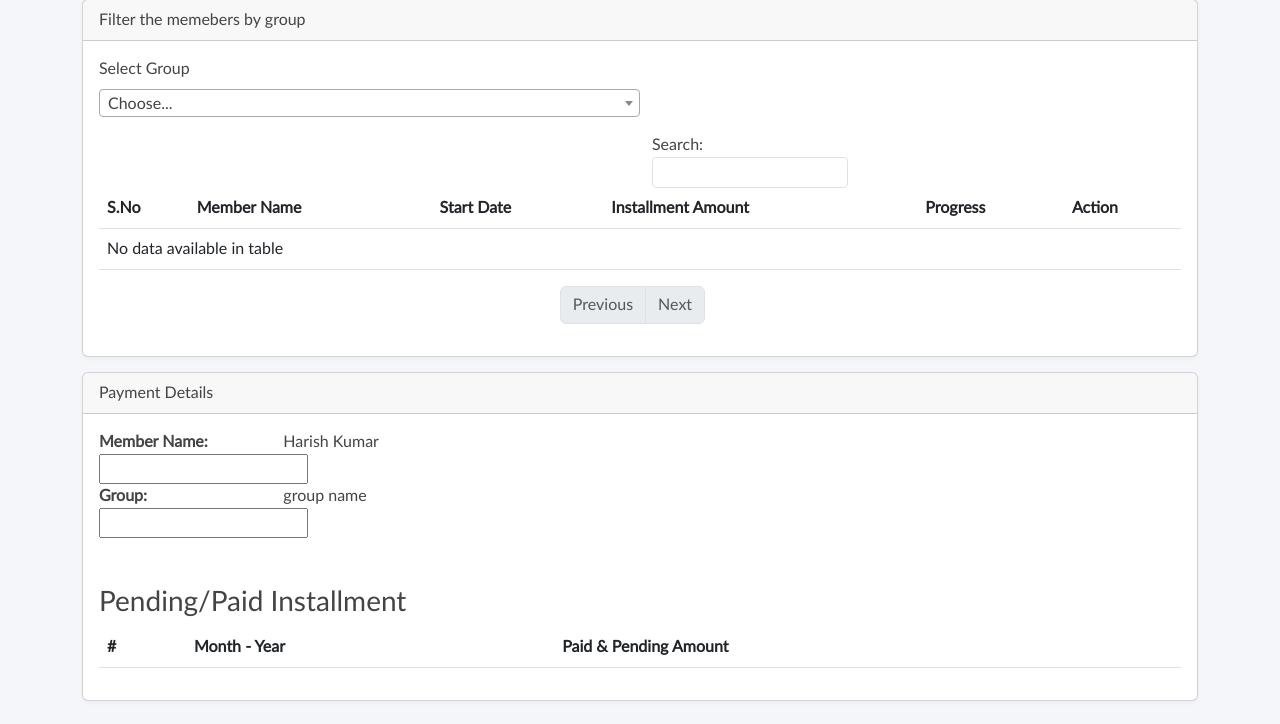
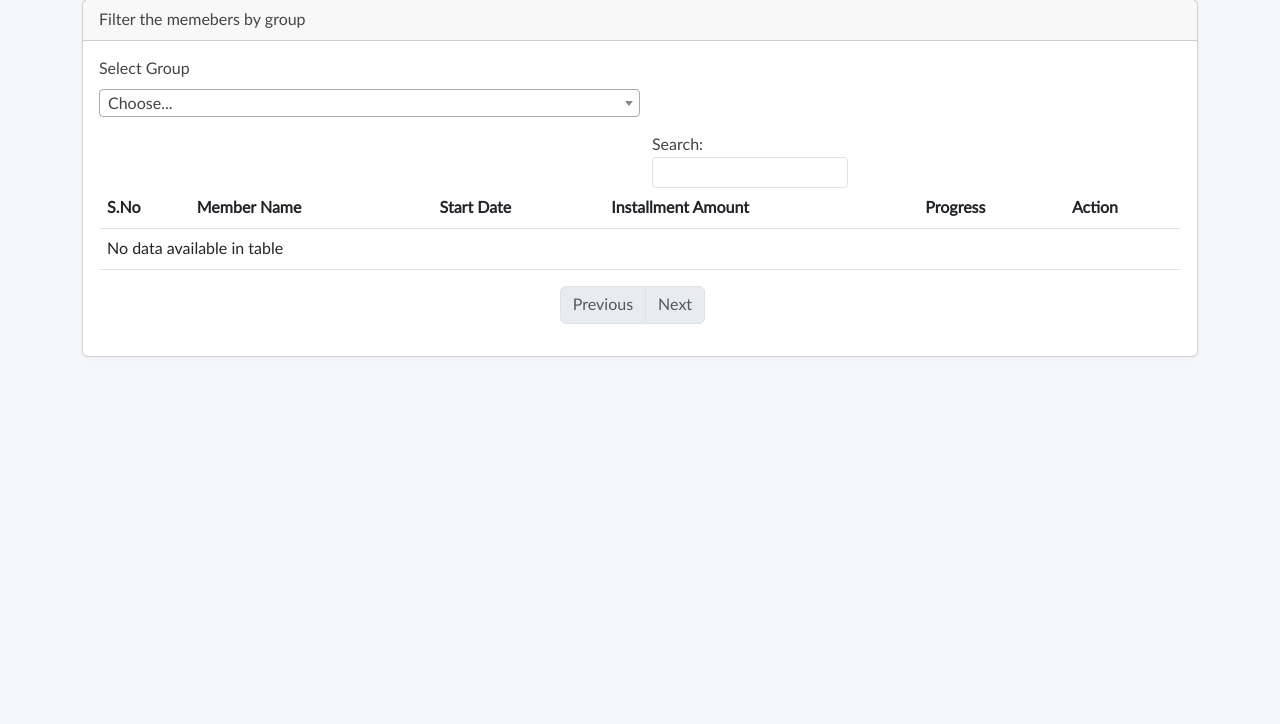
Before and after one commit to honeyonsys/chitfund, a PHP site: page /payments.php in a window 1280 px wide. Shown: the part 141-865 px from the top of the page. After the commit the page ends 498 px from the top, so only its background shows below. Run offline with PHP 8.4, Linux system fonts and the light colour scheme; the visitor is signed in with stand-in values (Sample User, id 1); data comes from the database, SQL or seed files in the repository; lists and menus that the app fills with data are empty.

Commit message:
hide payment block by default

```diff
--- a/payments.php
+++ b/payments.php
@@ -70,18 +70,18 @@ include("validateSession.php");
                         </div>
 
                         <!--Member Payment Detail Block-->
-                        <div class="col-md-12">
+                        <div class="col-md-12" id="paymentsBlock" style="display:none">
                             <div class="card">
                             <div class="card-header">Payment Details</div>
                                 <div class="card-body">
                                     <div class="row">
-                                        <div class="col-md-2"><b>Member Name:</b> <input type="text" id="memberIdForPayment"/></div>
-                                        <div class="col-md-10" id="paymentDetailMemberName">Harish Kumar</div>
+                                        <div class="col-md-2"><b>Member Name:</b> <input type="hidden" id="memberIdForPayment"/></div>
+                                        <div class="col-md-10" id="paymentDetailMemberName">--</div>
 
                                     </div>
                                     <div class="row">
-                                        <div class="col-md-2"><b>Group:</b> <input type="text" id="groupIdForPayment"/></div>
-                                        <div class="col-md-10" id="paymentDetailMemberGroup">group name</div>
+                                        <div class="col-md-2"><b>Group:</b> <input type="hidden" id="groupIdForPayment"/></div>
+                                        <div class="col-md-10" id="paymentDetailMemberGroup">--</div>
 
                                     </div>
                                     <div class="row mt-5">
@@ -197,6 +197,7 @@ include("validateSession.php");
         });
 
         $("#dataTables-pendingPayment").on("click", ".paymentDetailBtn", function() {
+            $("#paymentsBlock").show();
             // Select the target div by its ID
             var targetDiv = $('#paymentDetailMemberName');
 
```
